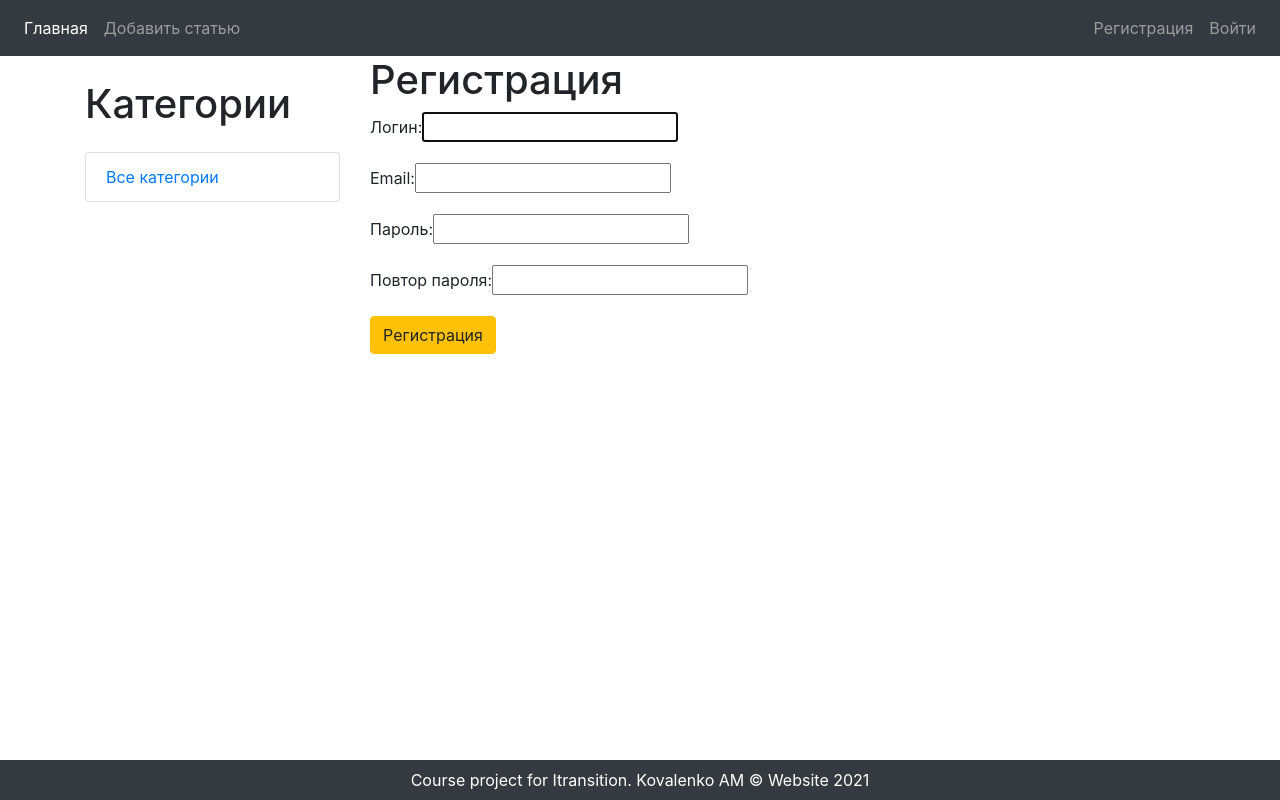
After one commit to AM-Kovalenko/recommendations-site, a Django app: page /register/ in a window 1280 px wide. The commit adds this page. Run offline with Django 3.2, Linux system fonts and the light colour scheme; data that the repository does not hold is empty; some libraries are stand-ins or nearby versions.

Commit message:
add register, login, logout

```diff
--- a/src/reviews/forms.py
+++ b/src/reviews/forms.py
@@ -1,4 +1,7 @@
 from django import forms
+from django.contrib.auth.forms import UserCreationForm
+from django.contrib.auth.models import User
+
 from .models import *
 from django.core.exceptions import ValidationError
 
@@ -21,10 +24,21 @@ class AddPostForm(forms.ModelForm):
         model = Review  # Связь с моделью(все поля беруться из нее автоматически)
         fields = ['title', 'slug', 'content', 'is_published', 'raiting', 'cat']  # отображаемые поля
 
-
         # Собственный валидатор:
         def clean_title(self):
             title = self.cleaned_data['title']
             if len(title) > 200:
                 raise ValidationError('Длина превышает 200 символов')
             return title
+
+
+class RegisterUserForm(UserCreationForm):
+    # Переопределяю методы для нормалього отображения
+    username = forms.CharField(label='Логин')
+    email = forms.CharField(label='Email')
+    password1 = forms.CharField(label='Пароль')
+    password2 = forms.CharField(label='Повтор пароля')
+
+    class Meta:
+        model = User
+        fields = ('username','email', 'password1', 'password2')
--- a/src/reviews/templates/reviews/base.html
+++ b/src/reviews/templates/reviews/base.html
@@ -28,10 +28,18 @@
 
 <!-- Navigation -->
 <nav class="navbar navbar-expand-lg navbar-dark bg-dark fixed-top">
-    <ul class="navbar-nav ml-auto">
+    <ul class="navbar-nav ml-auto-left">
         <li class="nav-item active"><a class="nav-link" href="{% url 'home' %}">Главная<span class="sr-only">(current)</span></a></li>
         <li class="nav-item"><a class="nav-link" href="{% url 'add_page' %}">Добавить статью</a></li>
-        <li class="nav-item"><a class="nav-link" href="#">Войти</a></li>
+    </ul>
+    <ul class="navbar-nav ml-auto">
+        {% if request.user.is_authenticated %}
+             <li class="nav-item"><a class="nav-link">{{user.username}}</a></li>
+             <li class="nav-item"><a class="nav-link" href="{% url 'logout' %}">Выйти</a></li>
+        {% else %}
+            <li class="nav-item"><a class="nav-link" href="{% url 'register' %}">Регистрация</a></li>
+            <li class="nav-item"><a class="nav-link" href="{% url 'login' %}">Войти</a></li>
+        {% endif %}
     </ul>
 </nav>
 
@@ -51,9 +59,9 @@
                 {% endif %}
                 {% for c in categories %}
                         {% if c.pk == cat_selected %}
-                            <a href="{{ c.get_absolute_url }}" class="list-group">{{c.name}}</a>
+                            <a href="{{ c.get_absolute_url }}" class="list-group-item">{{c.name}}</a>
                          {% else %}
-                            <a href="{{ c.get_absolute_url }}">{{c.name}}</a>
+                            <a href="{{ c.get_absolute_url }}" class="list-group-item">{{c.name}}</a>
                         {% endif %}
                 {% endfor %}
             </div>
--- /dev/null
+++ b/src/reviews/templates/reviews/register.html
@@ -0,0 +1,18 @@
+{% extends 'reviews/base.html' %}
+
+{% block content %}
+<h1>{{title}}</h1>
+
+<form method="post">
+    {% csrf_token %}
+<!--    {{ form.as_p }}-->
+    {% for f in form %}
+        <p><label class="form-label" for="{{ f.id_for_label }}">{{f.label}}: </label>{{ f }}</p>
+        <div class="form-error">{{ f.errors }}</div>
+    {% endfor %}
+    <button class="btn btn-warning mb-2">Регистрация</button>
+</form>
+
+
+
+{% endblock %}
--- a/src/reviews/urls.py
+++ b/src/reviews/urls.py
@@ -10,9 +10,10 @@ urlpatterns = [
     path('', ReviewHome.as_view(), name='home'),    # Это метод одного из базовых классов вида и служит для привязки класса представления к текущему маршруту.
     path('post/<slug:post_slug>/', ShowPost.as_view(), name='post'),
     path('category/<slug:cat_slug>', ReviewCategory.as_view(), name='category'),
-    path('addpage/',AddPage.as_view(), name='add_page'),
-
-
+    path('addpage/', AddPage.as_view(), name='add_page'),
+    path('login/', LoginUser.as_view(), name='login'),
+    path('register/', RegisterUser.as_view(), name='register'),
+    path('logout/', logout_user, name='logout'),
 
     # path('', WomenHome.as_view(), name='home'),  # Это метод одного из базовых классов вида и служит для привязки класса представления к текущему маршруту.
     # path('about/', about, name='about'),
--- a/src/reviews/views.py
+++ b/src/reviews/views.py
@@ -1,3 +1,6 @@
+from django.contrib.auth import logout, login
+from django.contrib.auth.forms import UserCreationForm, AuthenticationForm
+from django.contrib.auth.views import LoginView
 from django.http import HttpResponse, HttpResponseNotFound, Http404
 from django.shortcuts import render, get_object_or_404, redirect
 from django.urls import reverse_lazy
@@ -16,11 +19,11 @@ from .models import *
 #         'title': 'Главная страница',
 #     }
 #     return render(request, 'reviews/index.html', context=context)
-#---------------------------------------------------------------------------
+# ---------------------------------------------------------------------------
 class ReviewHome(ListView):
     model = Review
     template_name = 'reviews/index.html'
-    context_object_name = 'posts' # что бы использовать в шаблоне posts а не object_list
+    context_object_name = 'posts'  # что бы использовать в шаблоне posts а не object_list
 
     # педача динамических данных (списка menu) шаблону index.html
     def get_context_data(self, *, object_list=None, **kwargs):
@@ -36,7 +39,8 @@ class ReviewHome(ListView):
     def get_queryset(self):
         return Review.objects.filter(is_published=True)
 
-#------------------------------------------------------------------------------
+
+# ------------------------------------------------------------------------------
 # def show_post(request, post_slug):
 #     post = get_object_or_404(Review, slug=post_slug)
 #     context = {
@@ -49,8 +53,9 @@ class ReviewHome(ListView):
 class ShowPost(DetailView):
     model = Review
     template_name = 'reviews/post.html'
-    slug_url_kwarg = 'post_slug'        #Без этого в URL post/<slug:slug>/
+    slug_url_kwarg = 'post_slug'  # Без этого в URL post/<slug:slug>/
     context_object_name = 'post'
+
 
 # ----------------------------------------------------------------------------------------
 # def show_category(request, cat_id):
@@ -83,7 +88,8 @@ class ReviewCategory(ListView):
         context['cat_selected'] = context['posts'][0].cat_id
         return context
 
-#-----------------------------------------------------------------------
+
+# -----------------------------------------------------------------------
 
 # def addpage(request):
 #     if request.method == 'POST':
@@ -104,7 +110,7 @@ class ReviewCategory(ListView):
 #     return render(request, 'reviews/addpage.html', context=context)
 
 class AddPage(CreateView):
-    form_class = AddPostForm            # указываем класс формы
+    form_class = AddPostForm  # указываем класс формы
     template_name = 'reviews/addpage.html'
     success_url = reverse_lazy('home')
 
@@ -113,6 +119,44 @@ class AddPage(CreateView):
         context['title'] = 'Добавление статьи'
         return context
 
+
 # ------------------------------------------------------------------------------
 def pageNotFound(request, exception):
     return HttpResponseNotFound('<h1>Страница не найдена</h1>')
+
+
+# def login(request):
+#     return HttpResponse('<h1>Страница login</h1>')
+
+
+class RegisterUser(CreateView):
+    form_class = RegisterUserForm  # Использую собственную форму вместо UserCreationForm
+    template_name = 'reviews/register.html'
+    success_url = reverse_lazy('login')
+
+    def get_context_data(self, *, object_list=None, **kwargs):
+        context = super().get_context_data(**kwargs)
+        context['title'] = 'Регистрация'
+        return context
+
+    def form_valid(self, form):
+        user=form.save()
+        login(self.request, user)
+        return redirect('home')
+
+class LoginUser(LoginView):
+    form_class = AuthenticationForm
+    template_name = 'reviews/login.html'
+
+    def get_context_data(self, *, object_list=None, **kwargs):
+        context = super().get_context_data(**kwargs)
+        context['title'] = 'Авторизация'
+        return context
+
+    def get_success_url(self):
+        return reverse_lazy('home')
+
+
+def logout_user(request):
+    logout(request)
+    return redirect('login')
```
Also changed, not shown: src/core/settings.py (+4 -10 lines), src/reviews/templates/reviews/index.html (+4 -3 lines), src/reviews/templates/reviews/login.html (added, +20 -0 lines).
